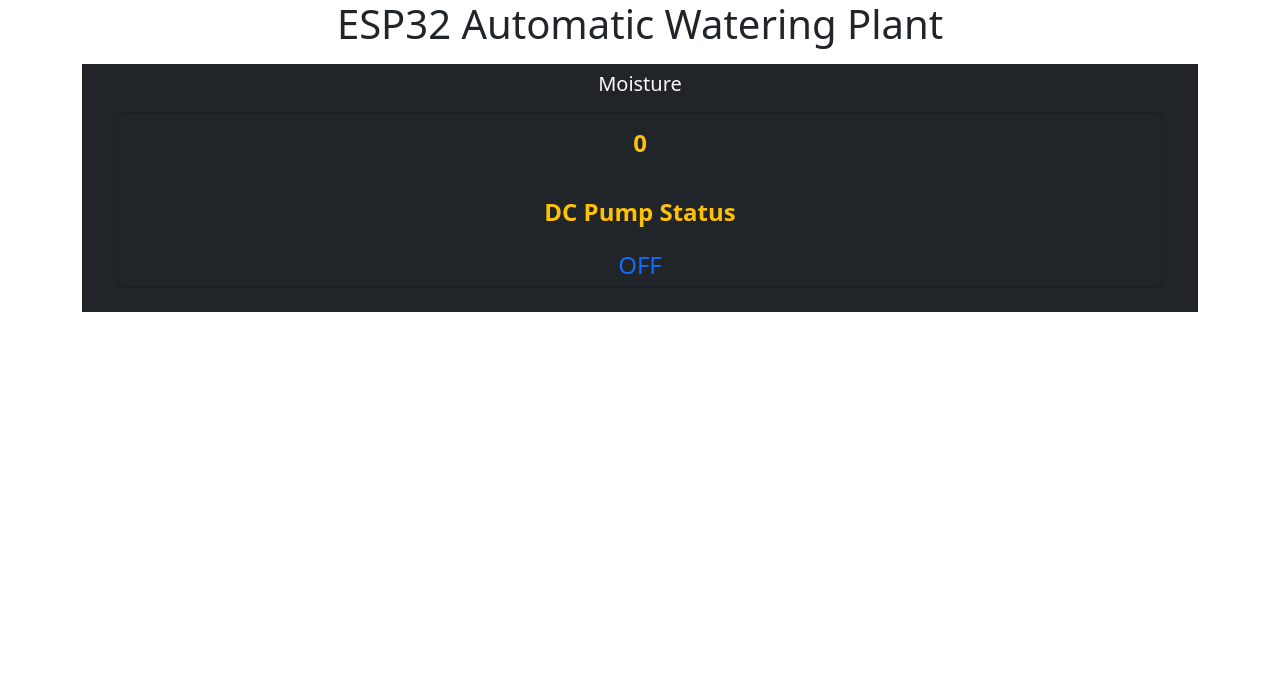
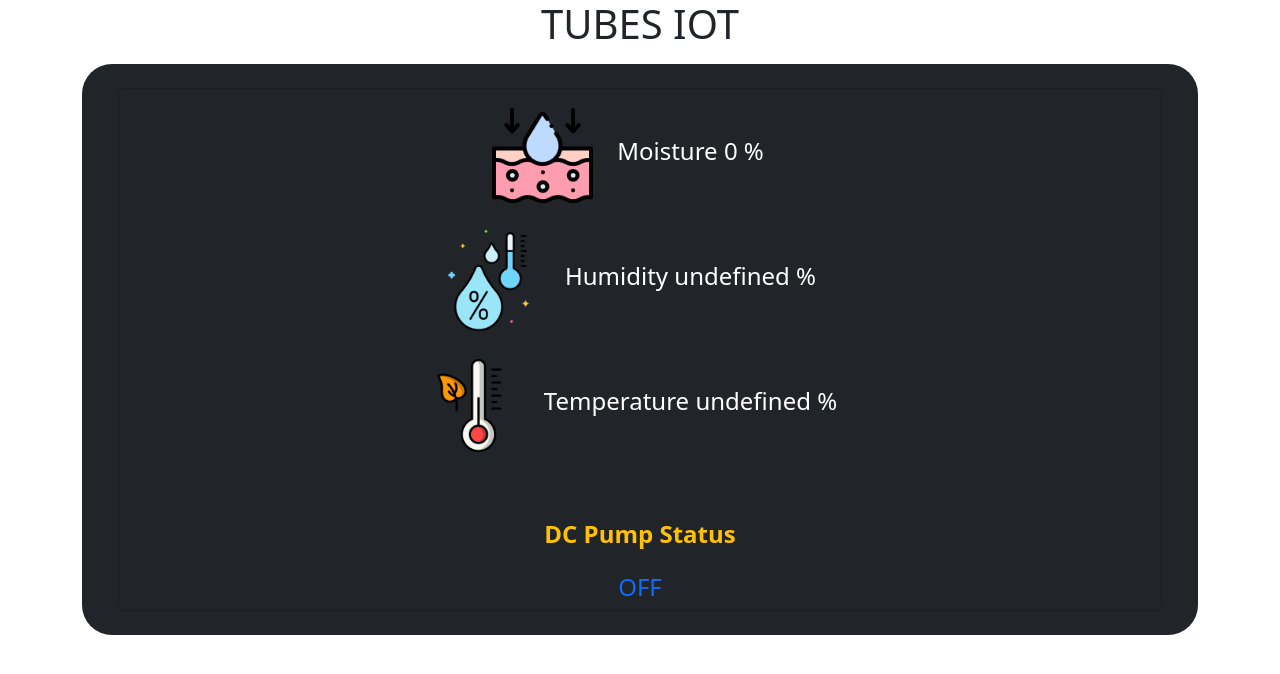
Before and after one commit to achmadJuliarman/tubes_iot, a PHP site: page /tubesIOT/ in a window 1280 px wide. Shown: the top 674 px of the page. Run offline with PHP 8.4, Linux system fonts and the light colour scheme; data comes from the database, SQL or seed files in the repository.

Commit message:
update tampilan web

```diff
--- a/tubesIOT/api/Database.php
+++ b/tubesIOT/api/Database.php
@@ -19,26 +19,28 @@ class Database{
 		echo json_encode(mysqli_fetch_all($query, MYSQLI_ASSOC));
 	}
 
-	function inputRealTimeMoisture($moisture){
+	function inputRealTimeData($moisture, $humidity, $temperature){
 		date_default_timezone_set("Asia/Jakarta");
 		$waktu = date("Y/m/d H:i:s");
 		$sql = "UPDATE realtime
 		SET moisture = '$moisture',
+		humidity = '$humidity',
+		temperature = '$temperature',
 		waktu = '$waktu'
 		WHERE id = 1";
 		mysqli_query($this->conn, $sql);
 	}
 
-	function inputPeriodikMoisture($moisture){
+	function inputPeriodikData($moisture, $humidity, $temperature){
 		date_default_timezone_set("Asia/Jakarta");
 		$waktu = date("Y/m/d H:i:s");
-		if($moisture >= 2500){
+		if($moisture >= 30){
 			$pump_status = "ON";
 		}else{
 			$pump_status = "OFF";
 		}
-		$sql = "INSERT INTO moisture_sensor (moisture, pump_status, waktu)
-		VALUES('$moisture', '$pump_status', '$waktu')";
+		$sql = "INSERT INTO moisture_sensor (moisture, humidity, temperature, pump_status, waktu)
+		VALUES('$moisture', '$humidity', '$temperature', '$pump_status', '$waktu')";
 		mysqli_query($this->conn, $sql);
 	}
 }
--- a/tubesIOT/api/index.php
+++ b/tubesIOT/api/index.php
@@ -18,8 +18,10 @@ if(strtolower($url[0]) == "realtime"){
 
 	$data = json_decode(file_get_contents('php://input'), true);
 	$mois = $data["moisture"];
-	$db->inputRealTimeMoisture($mois);
-	$db->inputPeriodikMoisture($mois);
+	$hum = $data["humidity"];
+	$temp = $data["temperature"];
+	$db->inputRealTimeData($mois, $hum, $temp);
+	$db->inputPeriodikData($mois, $hum, $temp);
 	echo 'Data Yang anda posting';
 	var_dump($data);
 
--- a/tubesIOT/index.php
+++ b/tubesIOT/index.php
@@ -3,18 +3,30 @@
   <head>
     <meta charset="utf-8">
     <meta name="viewport" content="width=device-width, initial-scale=1">
-    <title>Bootstrap demo</title>
+    <title>Automatic Watering Plant</title>
     <link href="https://cdn.jsdelivr.net/npm/bootstrap@5.3.3/dist/css/bootstrap.min.css" rel="stylesheet" integrity="sha384-QWTKZyjpPEjISv5WaRU9OFeRpok6YctnYmDr5pNlyT2bRjXh0JMhjY6hW+ALEwIH" crossorigin="anonymous">
   </head>
   <body>
     <div class="container">
-      <div class="container text-center"><h1>ESP32 Automatic Watering Plant</h1></div>
-        <div class="container bg-dark mt-3">
+      <div class="container text-center"><h1>TUBES IOT</h1></div>
+        <div class="container bg-dark mt-3" style="border-radius: 30px;">
           <div class="d-flex text-center">
             <div class="container p-2">
-              <h5 class="text-light">Moisture</h5>
               <div class="card m-3 bg-dark">
-                <h4 class="card-body fw-bold text-warning" id="mois">---</h4>
+                <h4 class="card-body fw-bold text-white d-flex flex-column">
+                  <div class="mois mb-4 d-flex justify-content-center">
+                    <img src="icons/moisture.png" alt="mois" style="width: 10%;">
+                    <h4 id="mois" class="align-self-center mx-4">Moisture --</h4>
+                  </div>
+                  <div class="humidity mb-4 d-flex justify-content-center">
+                    <img src="icons/humidity.png" alt="mois" style="width: 10%;">
+                    <h4 id="hum" class="align-self-center mx-4">Humidity --</h4>
+                  </div>
+                  <div class="temperature mb-4 d-flex justify-content-center">
+                    <img src="icons/temperature.png" alt="mois" style="width: 10%;">
+                    <h4 id="temp" class="align-self-center mx-4">Temperature --</h4>
+                  </div>
+                </h4>
                 <h4 class="card-body fw-bold text-warning">DC Pump Status <h4 id="status" class="text-primary"></h4></h4>
               </div>
             </div>
@@ -24,21 +36,27 @@
     <script src="https://cdn.jsdelivr.net/npm/bootstrap@5.3.3/dist/js/bootstrap.bundle.min.js" integrity="sha384-YvpcrYf0tY3lHB60NNkmXc5s9fDVZLESaAA55NDzOxhy9GkcIdslK1eN7N6jIeHz" crossorigin="anonymous"></script>
     <script>
       setInterval(() => {
-        fetch(`http://localhost/tubesIOT/api/realtime`)
+        fetch(`http://localhost/tubesIOT/api/realtime`, {
+          headers: {
+            'Content-Type': 'application/json'
+          }
+        })
           .then((response) => {
-            return response.json()
+            return response.json();
           })
           .then((data) => {
-            console.log(data)
-            document.getElementById("mois").innerHTML = data[0]["moisture"]
-            let status = "none"
-            if (parseInt(data[0]["moisture"]) >= 350) {
-              status = "ON"
-            }else{
-              status = "OFF"
+            console.log(data);
+            document.getElementById("mois").innerHTML = "Moisture " + data[0]["moisture"] + " %";
+            document.getElementById("hum").innerHTML = "Humidity " + data[0]["humidity"] + " %";
+            document.getElementById("temp").innerHTML = "Temperature " + data[0]["temperature"] + " %";
+            let status = "none";
+            if (parseInt(data[0]["moisture"]) >= 2500) {
+              status = "ON";
+            } else {
+              status = "OFF";
             }
             console.log(status);
-            document.getElementById("status").innerHTML = status
+            document.getElementById("status").innerHTML = status;
           });
       }, 500);
     </script>
```
Also changed, not shown: tubesIOT/icons/humidity.png (added), tubesIOT/icons/moisture.png (added), tubesIOT/icons/temperature.png (added).
